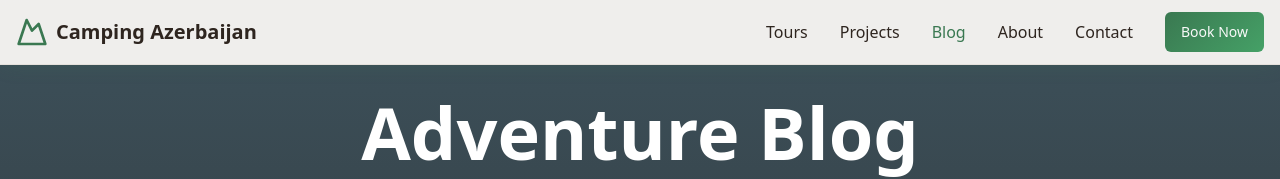
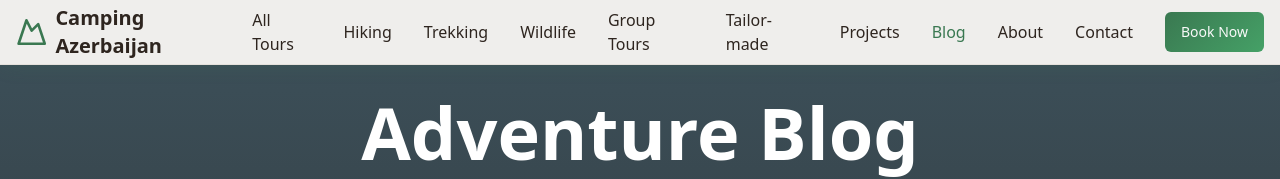
Before and after one commit to hemidirasim/wander-aze-forge, a React (Vite) app: page /blog in a window 1280 px wide. Shown: the top 179 px of the page. Built offline with nearby package versions, Linux system fonts and the light colour scheme; the HTML template or start-up script is replaced by a standard one.

Commit message:
Add category links to menu

```diff
--- a/src/components/Navigation.tsx
+++ b/src/components/Navigation.tsx
@@ -1,14 +1,28 @@
 import { Link, useLocation } from 'react-router-dom';
 import { Button } from '@/components/ui/button';
-import { Mountain, Menu, X } from 'lucide-react';
+import { Mountain, Menu, X, Binoculars, Users, Wrench } from 'lucide-react';
 import { useState } from 'react';
+import { tourCategories } from '@/data/tourCategories';
 
 const Navigation = () => {
   const location = useLocation();
   const [isMenuOpen, setIsMenuOpen] = useState(false);
 
+  const categoryIcons = {
+    hiking: Mountain,
+    trekking: Mountain,
+    wildlife: Binoculars,
+    'group-tours': Users,
+    'tailor-made': Wrench
+  };
+
   const navItems = [
-    { path: '/tours', label: 'Tours' },
+    { path: '/tours', label: 'All Tours' },
+    ...tourCategories.map(category => ({
+      path: `/tours/${category.id}`,
+      label: category.name,
+      icon: categoryIcons[category.id as keyof typeof categoryIcons]
+    })),
     { path: '/projects', label: 'Projects' },
     { path: '/blog', label: 'Blog' },
     { path: '/about', label: 'About' },
```
